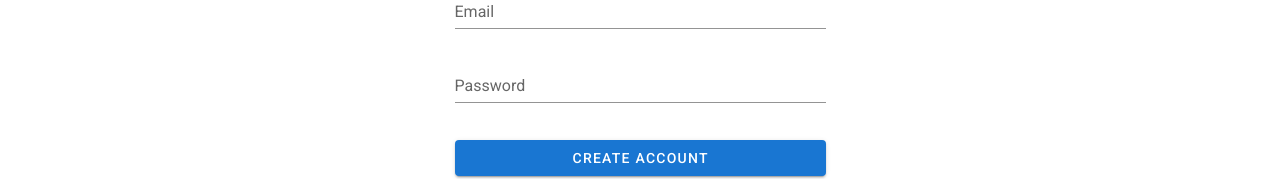
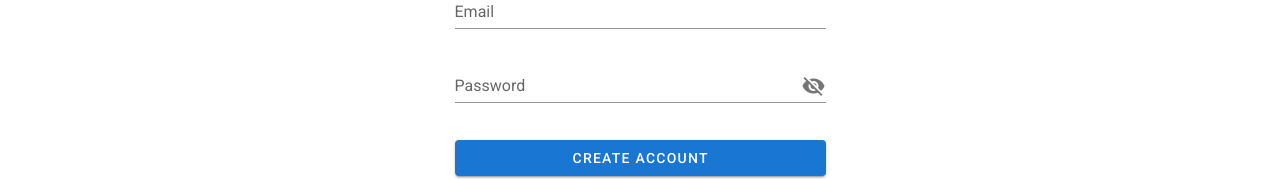
Before and after one commit to lacheteau-s/Wishare, a Vue app in the folder ui/: page /signup in a window 1280 px wide. Shown: the part 218-397 px from the top of the page. Built offline with nearby package versions, Linux system fonts and the light colour scheme.

Commit message:
Show/hide password

```diff
--- a/ui/src/views/Signup.vue
+++ b/ui/src/views/Signup.vue
@@ -17,6 +17,9 @@
 							required/>
 						<v-text-field
 							class="mt-2"
+							:type="showPassword ? 'text' : 'password'"
+							:append-icon="showPassword ? 'mdi-eye' : 'mdi-eye-off'"
+							@click:append="showPassword = !showPassword"
 							label="Password"
 							v-model="password"
 							:rules="rules.password"
@@ -42,6 +45,7 @@
 	username = "";
 	email = "";
 	password = "";
+	showPassword = false;
 
 	rules = {
 		username: [
```
